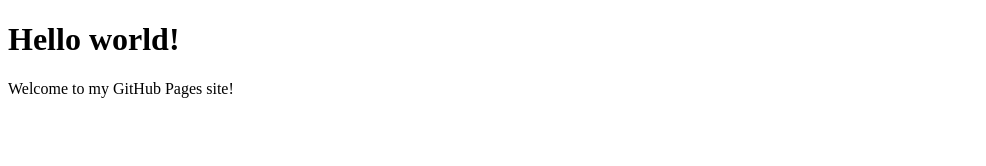
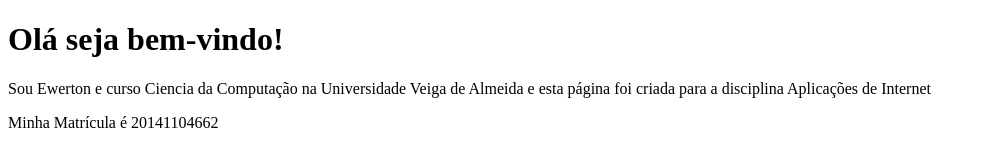
Before and after one commit to ewertonglucena/ewertonglucena.github.io, a plain HTML site: page index.html in a window 1280 px wide. Shown: the whole page, without its empty margins (0-986 px from the left). Drawn offline with Linux system fonts and the light colour scheme.

Commit message:
12-09-2021

```diff
--- a/index.html
+++ b/index.html
@@ -1,10 +1,11 @@
 <!DOCTYPE html>
 <html>
   <head>
-    <title>My GitHub Pages Site</title>
+    <title>Ewerton Gomes de Lucena</title>
   </head>
   <body>
-    <h1>Hello world!</h1>
-    <p>Welcome to my GitHub Pages site!</p>
+    <h1>Olá seja bem-vindo!</h1>
+    <p>Sou Ewerton e curso Ciencia da Computação na Universidade Veiga de Almeida e esta página foi criada para a disciplina Aplicações de Internet</p>
+    <p>Minha Matrícula é 20141104662</p>
   </body>
 </html>
```
Also changed, not shown: estilos.css (added).
